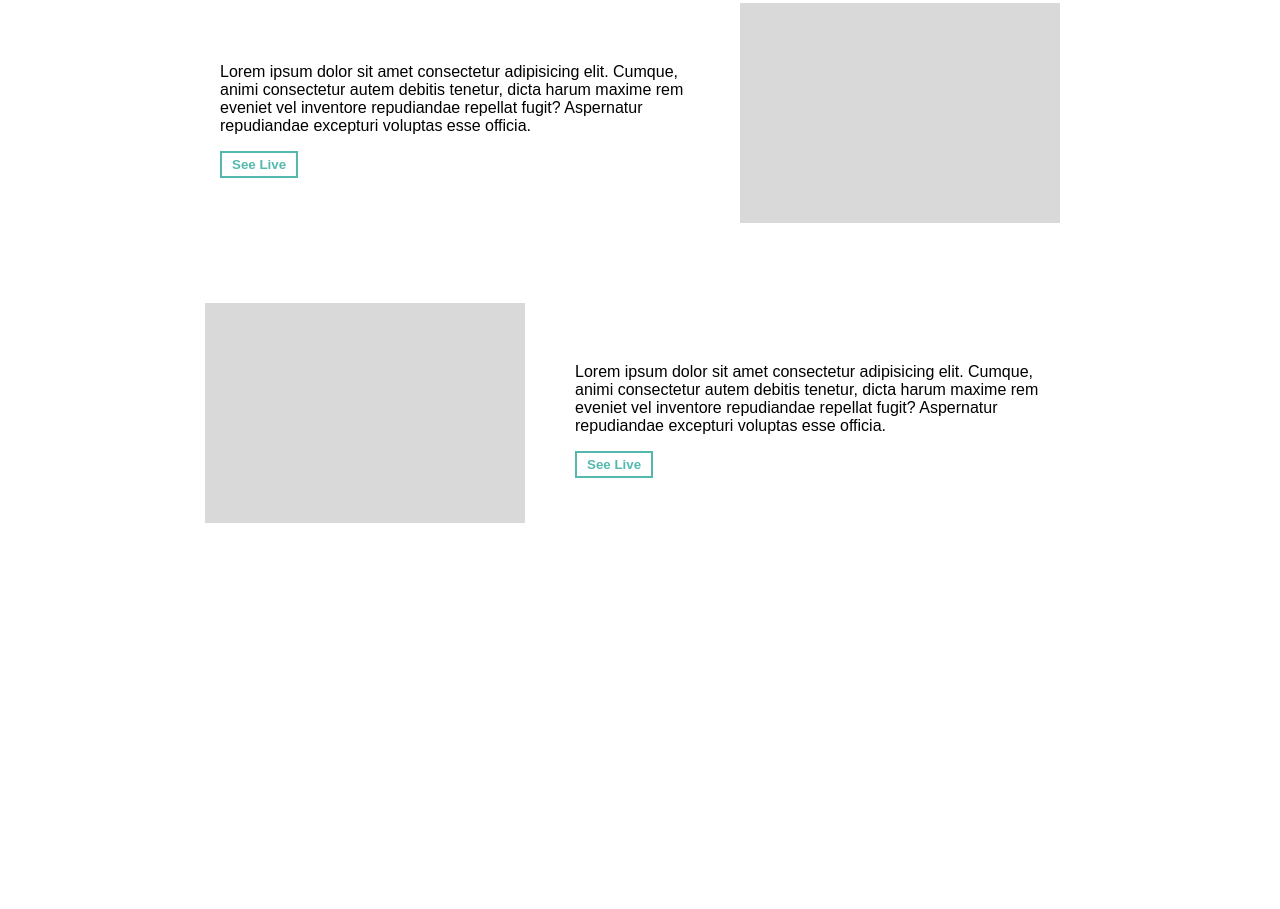
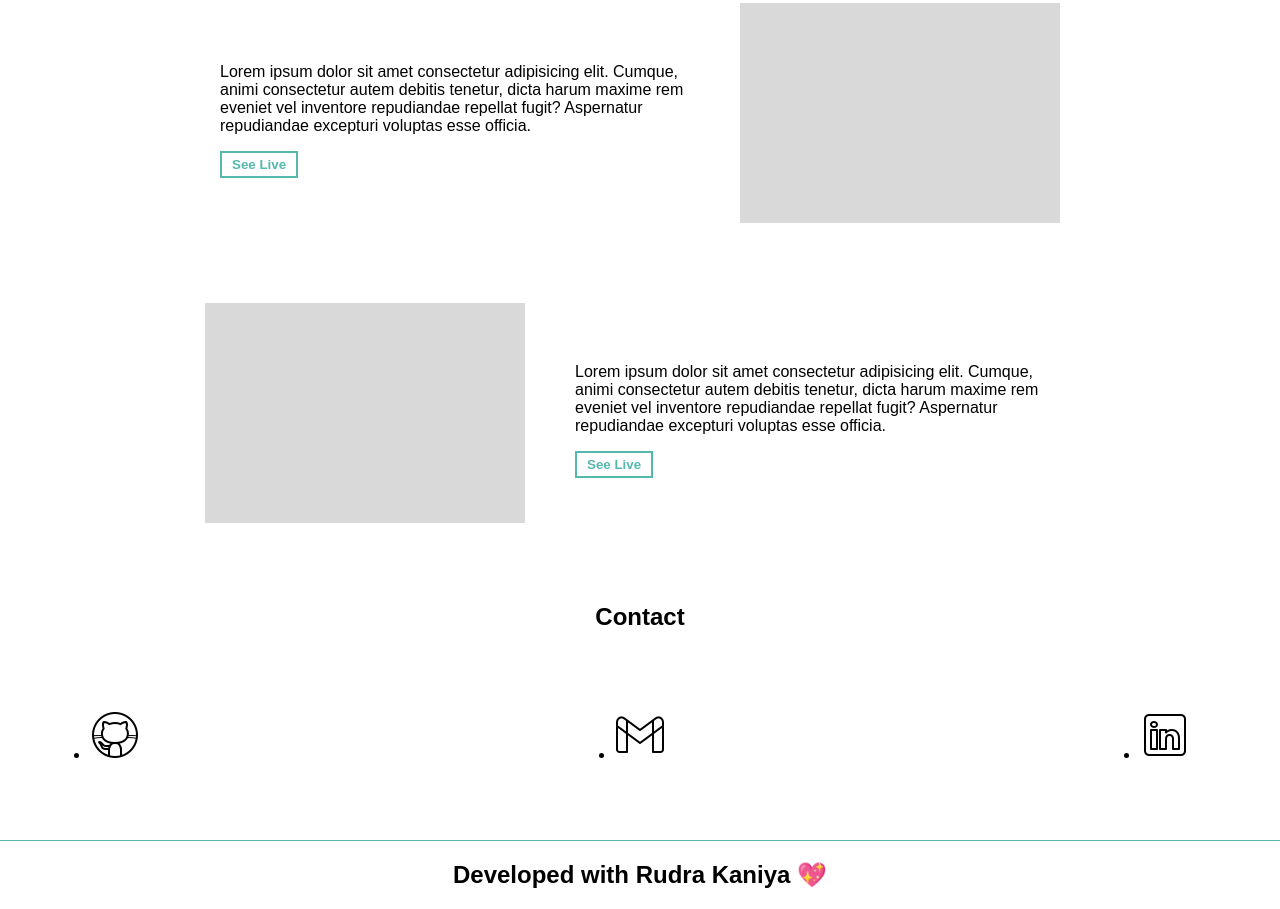
Before and after one commit to 0shreyajha0/portfolio, a plain HTML site: page index.html in a window 1280 px wide. Shown: the part 1233-2142 px from the top of the page. Before the commit the page ends 1816 px from the top, so only its background shows below. Drawn offline with Linux system fonts and the light colour scheme.

Commit message:
contact and fotter

```diff
--- a/index.html
+++ b/index.html
@@ -93,6 +93,43 @@
           </div>
         </div>
       </section>
+      <!-- project section ends -->
+
+      <!-- contact section starts -->
+      <section class="contact-section">
+        <div class="container contact-container">
+          <h2 class="section-heading">Contact</h2>
+          <div>
+            <ul class="contact-content">
+              <li>
+                <a class="fotter-item" href="https://github.com/0shreyajha0"
+                  ><img src="github.png"
+                /></a>
+              </li>
+              <li>
+                <a class="fotter-item" href="mailto:0shreyajha0gmail.com"
+                  ><img src="gmail.png"
+                /></a>
+              </li>
+              <li>
+                <a
+                  class="fotter-item"
+                  href="https://www.linkedin.com/in/shreya-jha-b166a1212/"
+                  ><img src="linkedin.png"
+                /></a>
+              </li>
+            </ul>
+          </div>
+        </div>
+      </section>
     </main>
+    <!-- contact section ends here -->
+
+    <!-- fotter starts here-->
+    <fotter class="fotter">
+      <div class="fotter-conatiner">
+        <h2>Developed with Rudra Kaniya &#128150;</h2>
+      </div>
+    </fotter>
   </body>
 </html>
--- a/style.css
+++ b/style.css
@@ -2,7 +2,9 @@
   --primary: #54b8ae;
   --grey: #e3e3e3;
 }
+
 /* over write classes */
+
 * {
   box-sizing: border-box;
 }
@@ -16,17 +18,16 @@ a {
   color: unset;
 }
 
-nav ul {
+nav ul li {
+  display: inline;
+  margin-right: 20px;
   list-style: none;
+  list-style-type: none;
   padding: 0;
 }
 
-nav ul li {
-  display: inline;
-  margin-right: 20px;
-}
+/* components (reusable classes) */
 
-/* components (reusable classes) */
 .button {
   background-color: transparent;
   color: var(--primary);
@@ -48,7 +49,9 @@ nav ul li {
 .button--outlined:hover {
   background-color: red;
 }
+
 /* utility classes */
+
 .container {
   width: 1100px;
   margin: 0 auto;
@@ -67,7 +70,9 @@ nav ul li {
 .margin-left-30 {
   margin-left: 30px;
 }
+
 /* header styles */
+
 .header {
   padding: 10px;
   display: flex;
@@ -86,7 +91,9 @@ nav ul li {
   display: flex;
   justify-content: flex-end;
 }
+
 /* hero section style */
+
 .hero-section {
   padding: 20px;
   height: calc(100vh - 110px);
@@ -138,7 +145,9 @@ nav ul li {
   height: 200px;
   width: 200px;
 }
+
 /* project section */
+
 .project-section {
 }
 
@@ -175,3 +184,19 @@ nav ul li {
 .project-description--reverse {
   flex-direction: row-reverse;
 }
+
+/* contact sectiom */
+
+.contact-container {
+}
+.contact-content {
+  padding: 60px 0;
+  display: flex;
+  justify-content: space-between;
+  align-items: center;
+}
+
+.fotter-conatiner {
+  text-align: center;
+  border-top: 0.5px solid var(--primary);
+}
```
